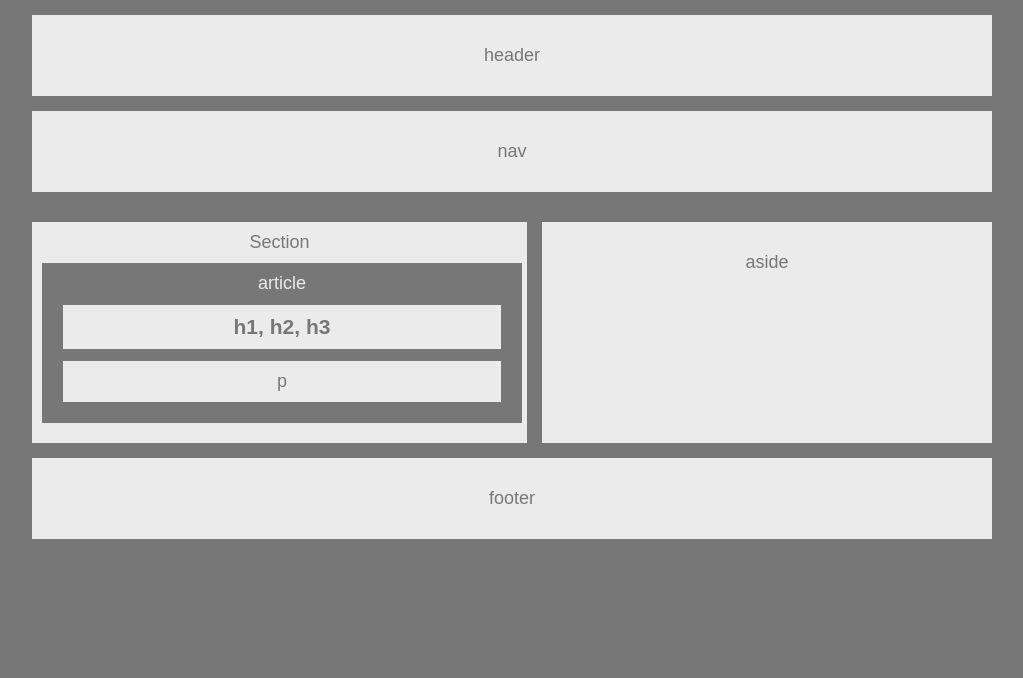
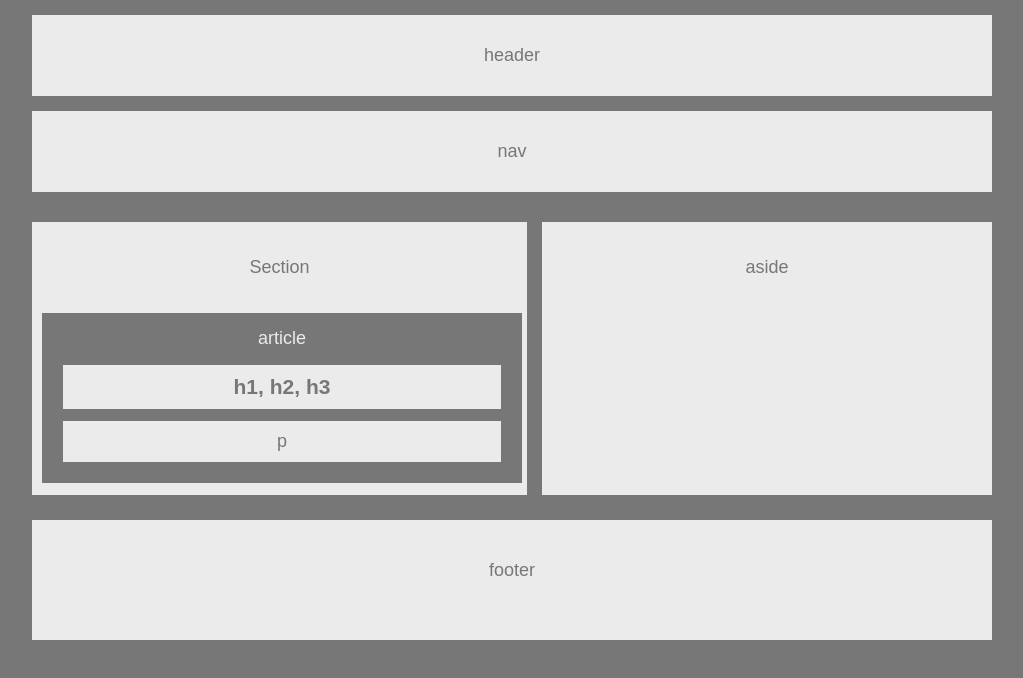
Before and after one commit to Kevinwei0619/HW-Wireframe, a plain HTML site: page index.html in a window 1280 px wide. Shown: the whole page, without its empty margins (128-1151 px from the left). Drawn offline with Linux system fonts and the light colour scheme.

Commit message:
final update for homework easy one

```diff
--- a/index.html
+++ b/index.html
@@ -2,12 +2,12 @@
 <html>
 <head>
 	<meta charset="utf-8">
-	<title>Page Title</title>
+	<title>Wireframe</title>
 	<meta content="width=device-width, initial-scale=1" name="viewport">
 	<link href="style.css" media="screen" rel="stylesheet" type="text/css">
 </head>
 <body>
-	<div>
+	<div class="clearfix">
 		<header>
 			header
 		</header>
@@ -15,21 +15,21 @@
 			nav
 		</nav>
 		<div>
-			<section>
+			<section id="section">
 				Section
 				<article>
 					article
-					<h1>h1, h2, h3</h1>
-					<p>p</p>
+					<h3 id="content1">h1, h2, h3</h3>
+					<p id="content2">p</p>
 				</article>
 			</section>
 			<aside>
 				aside
 			</aside>
 		</div>
-		<footer>
-			footer
-		</footer>
 	</div>
+	<footer>
+		footer
+	</footer>
 </body>
 </html>
--- a/style.css
+++ b/style.css
@@ -5,15 +5,15 @@
 
 
 Body {
-	font-family: 'Arial', 'Helvetica Neue', Helvetica, sans-serif;
-	color: #777;
-	background: #777;
-	width: 960px;
-	font-size: 18px;
+	font-family: 'Arial', 'Helvetica Neue', Helvetica, sans-serif; /* most have */
+	color: #777; /* most have */
+	background: #777; /* most have */
+	width: 960px; /* most have */
+	font-size: 18px; /* most have */
 	margin: 0px auto 0px auto;
 }
 
-Header, Nav, Footer, section {
+Header, Nav, section {
 	margin: 15px auto 15px auto;
 	background: #ebebeb; /* most have */
     padding: 30px;
@@ -23,44 +23,83 @@ header {
 	margin-bottom: 0px;
 }
 
-section {
+
+#section {
     width:495px; /* most have */
     float: left;
-    padding-bottom: 10px;
-    padding-top: 10px;
-    padding: 10px 0px 10px 0px;
+    padding: 35px 0px 2px 0px;
 
 }
 
 Article {
 	color: #ebebeb; /* most have */
 	background: #777; /* most have */
-	height: 160px;
-    padding: 10px;
-    padding-bottom: 10px;
+	height: 170px;
+    padding: 15px 10px 10px 10px;
 	box-sizing: border-box;
 	width: 480px;
-    margin: 10px;
+    margin: 35px 10px 10px 10px;
 }
 
 aside {
 	margin:15px 0px 10px 15px;
 	background: #ebebeb; /* most have */
-    padding: 30px;
+    padding: 35px 30px 30px 30px;
     float: left;
     width: 390px;
-    height: 161px;
-	/* overflow: auto; */
+    height: 208px;
 }
 
-h1, p {
+#content1 {
 	color: #777; /* most have */
 	background: #ebebeb; /* most have */
 	border: 1px solid;
-	margin: 10px;
+	margin: 15px 10px 10px 10px;
     padding: 10px;
 }
 
-footer {
-    clear: both;
+#content2{
+	color: #777; /* most have */
+	background: #ebebeb; /* most have */
+	border: 1px solid;
+	margin: 10px 10px 15px 10px;
+    padding: 10px;
 }
+
+
+.clearfix:after {
+	visibility: hidden;
+	display: block;
+	font-size: 0;
+	content: " ";
+	clear: both;
+  }
+
+  footer{
+	  height:40px ;
+	  background: #ebebeb; /* most have */
+	  padding: 40px;
+	  margin-top: 10px;
+  }
+
+
+  header:hover {
+
+	background-color: blue;
+}
+
+
+footer:hover{
+	font-family: 'Times New Roman', Times, serif;
+	font-size: 80px;
+}
+
+aside:hover{
+	font-family: 'Times New Roman', Times, serif;
+	font-size: 80px;
+	color: purple;
+}
+
+nav:hover{
+	background: black;
+}
```
